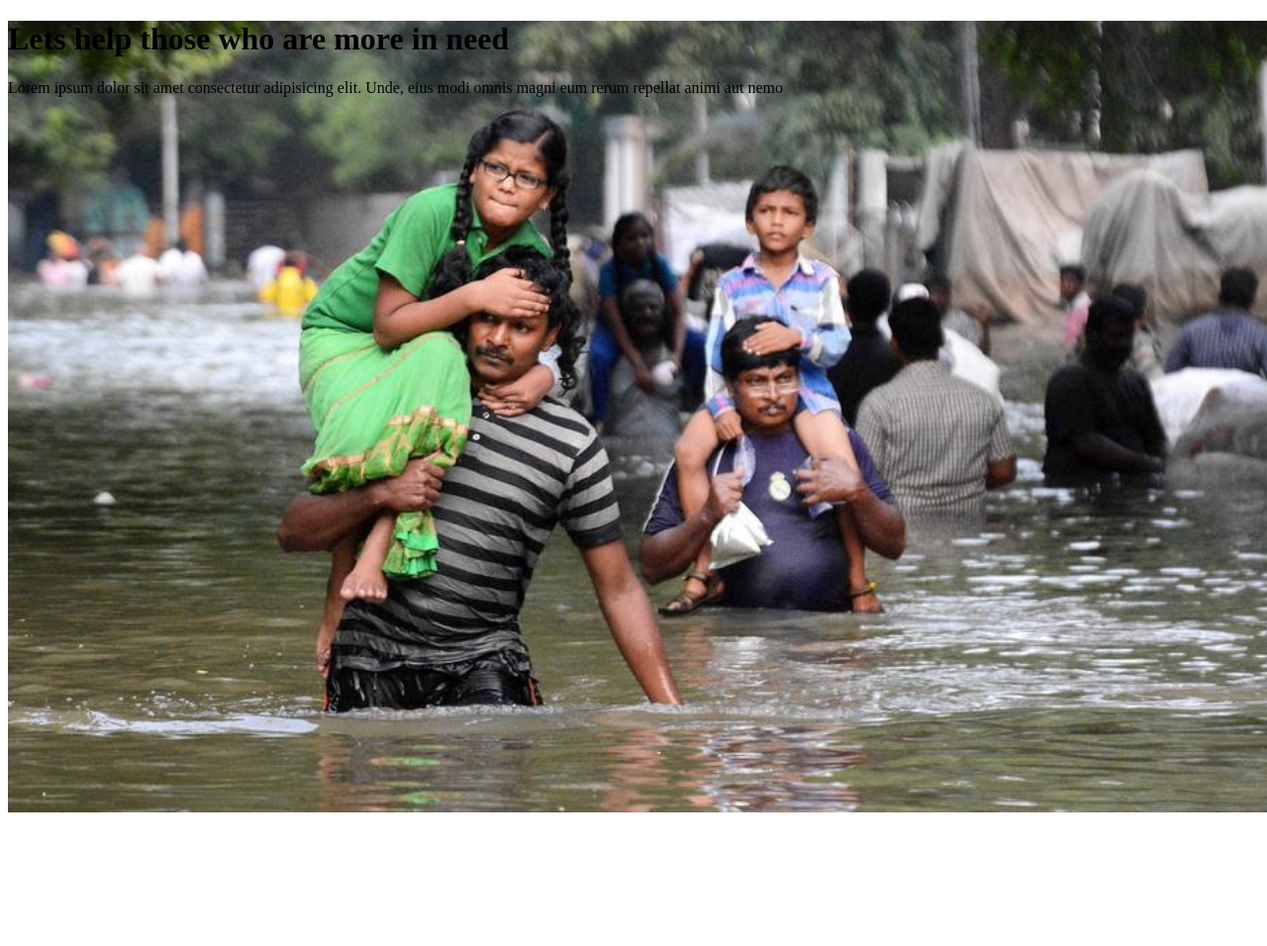
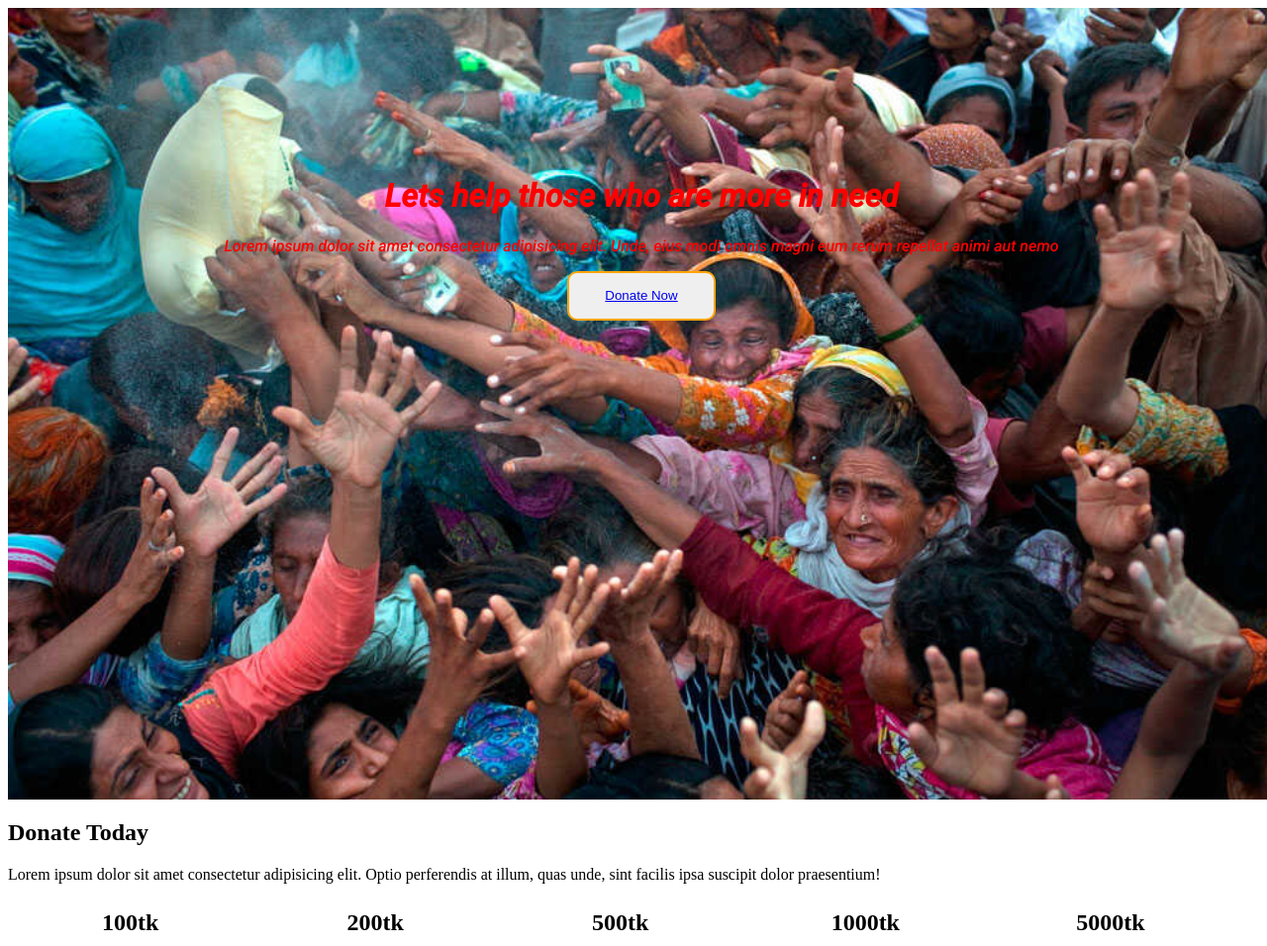
Before and after one commit to me2sumanislam/donate-today, a plain HTML site: page index.html in a window 1280 px wide. Shown: the whole page at 99% size. Before the commit the page ends 829 px from the top, so only its background shows below. Drawn offline with Linux system fonts and the light colour scheme.

Commit message:
prizetag add

```diff
--- a/index.css
+++ b/index.css
@@ -1,13 +1,35 @@
  .banner{
-    background-image:url("images/donation4.jpg");
+    background-image:url("images/donation6.jpg");
     width: 100vw;
     height:100vh;
     position:relative;
     background-repeat:no-repeat;
     background-size:cover;
+    padding:0px;
+    margin:0px;
+
  }
 
- .banner text{
+ .banner-text{
+    color:red;
     text-align:center;
-    color:content: '\f3e3';
+    padding-top:150px;
+    font-family:'Roboto', sans-serif;
  }
+
+ #donate-now{
+   text-decoration:none;
+    text-align:center;
+    border:2px solid orange;
+    width:150px;
+    height:50px;
+    border-radius:10px;
+ }
+
+ .prize-tag  h1{
+    text-align:center;
+    float:left;
+    width:18%;
+    margin:10px;
+
+ }
--- a/index.html
+++ b/index.html
@@ -6,23 +6,36 @@
     <meta name="viewport" content="width=device-width, initial-scale=1.0">
     <title>Help the flood victims</title>
     <link rel="stylesheet" href="index.css">
+    <link rel="preconnect" href="https://fonts.googleapis.com">
+<link rel="preconnect" href="https://fonts.gstatic.com" crossorigin>
+<link href="https://fonts.googleapis.com/css2?family=Roboto:ital,wght@1,100;1,500&display=swap" rel="stylesheet">
 </head>
 <body>
  <!-- <h1>allah</h1> -->
     <header>
         <div class ="banner">
 
-            <div class ="banner text">
+            <div class ="banner-text">
                 <h1>Lets help those who are more in need</h1>
                 <p>Lorem ipsum dolor sit amet consectetur adipisicing elit. Unde, eius modi omnis magni eum rerum repellat animi aut nemo </p>
 
+                <button id = "donate-now"><a href="#">Donate Now</a></button>
+
+            </div>
+        </div>
+    </header>
+
+ <section class ="donate-today">
+
+    <h1>Donate Today</h1>
+
+ 	<p>Lorem ipsum dolor sit amet consectetur adipisicing elit. Optio perferendis at illum, quas unde, sint facilis ipsa suscipit dolor praesentium!</p>
+
+<div class ="prize-tag">
+         <h1>100tk</h1> <h1>200tk</h1><h1>500tk</h1><h1>1000tk</h1><h1>5000tk</h1>
 
 
-
-
-
-
-            </div>
+</div>
 
 
 
@@ -31,20 +44,10 @@
 
 
 
-
-
-        </div>
+ </section>
 
 
 
 
-
-
-
-
-
-
-    </header>
-
 </body>
 </html>
```
